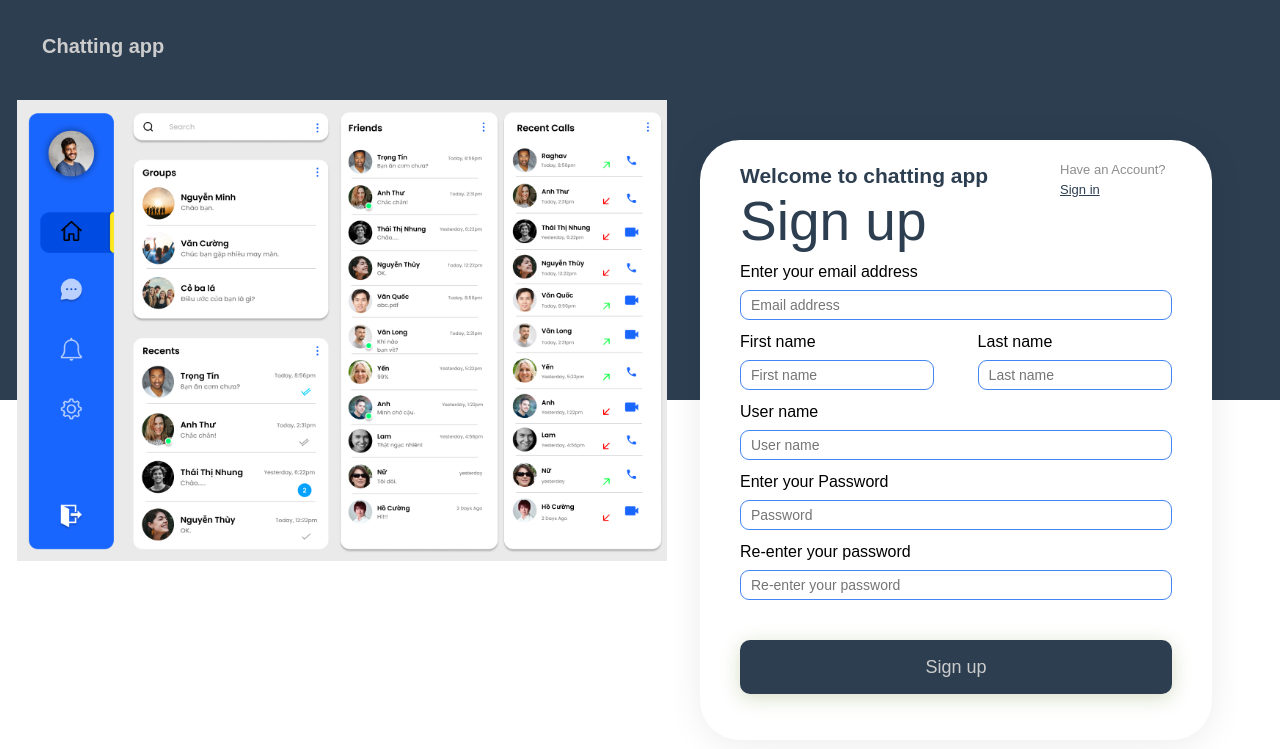
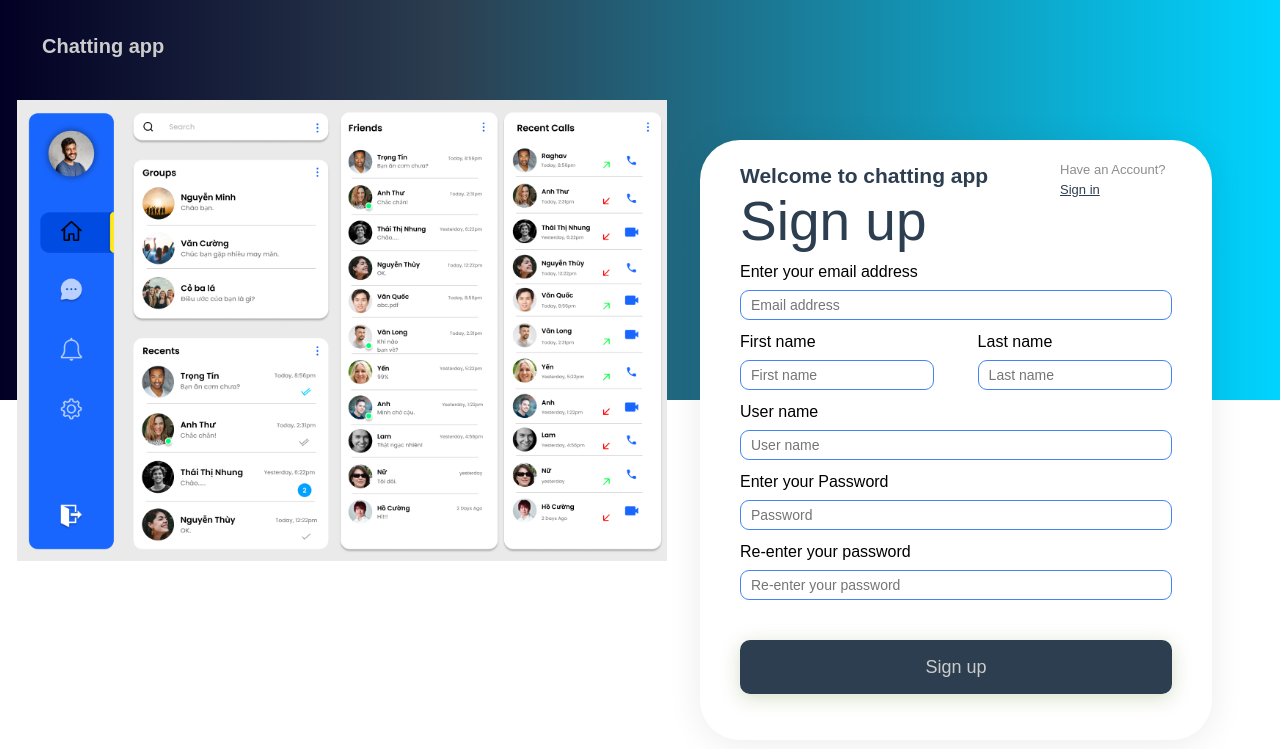
Before and after one commit to TinUIT/WebChat, a Django app: page /signup in a window 1280 px wide. Shown: the top 749 px of the page. Run offline with Django 4.2, Linux system fonts and the light colour scheme.

Commit message:
changesignupcss

```diff
--- a/static/media/sign_up.css
+++ b/static/media/sign_up.css
@@ -31,7 +31,8 @@ body{
     height: 400px;
     left: 0px;
     top: 0px;
-    background: #2c3e50;
+    background: rgb(2,0,36);
+    background: linear-gradient(90deg, rgba(2,0,36,1) 0%, rgba(44,62,80,1) 35%, rgba(0,212,255,1) 100%);
 }
 .background1 img{
     position: absolute;
```
